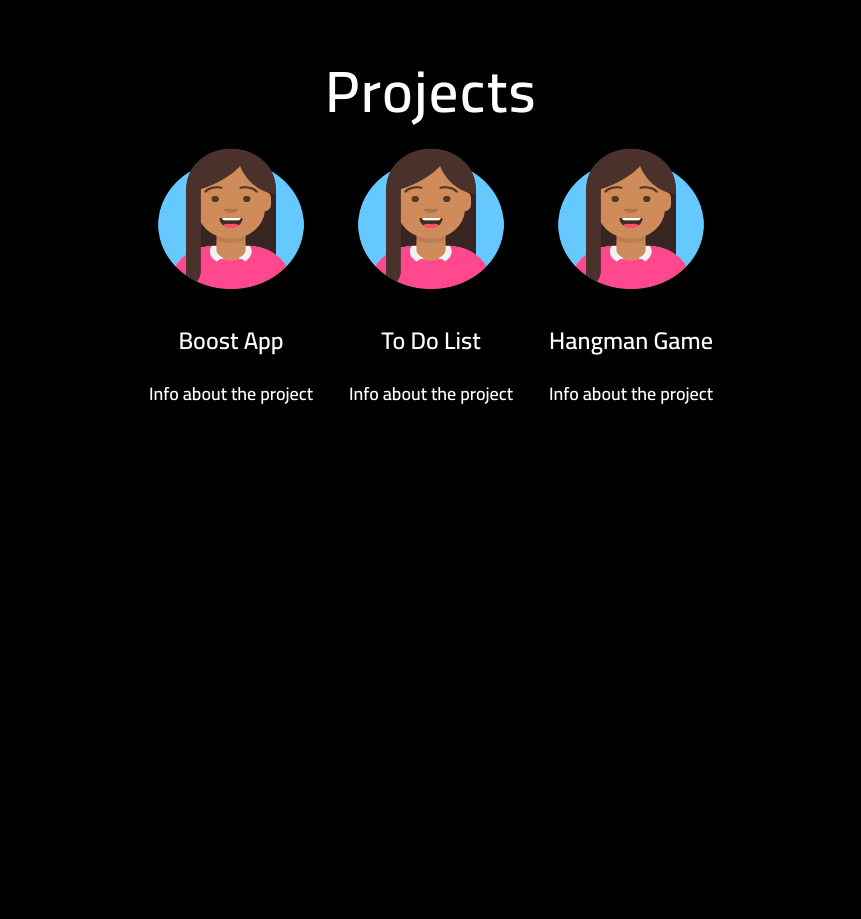
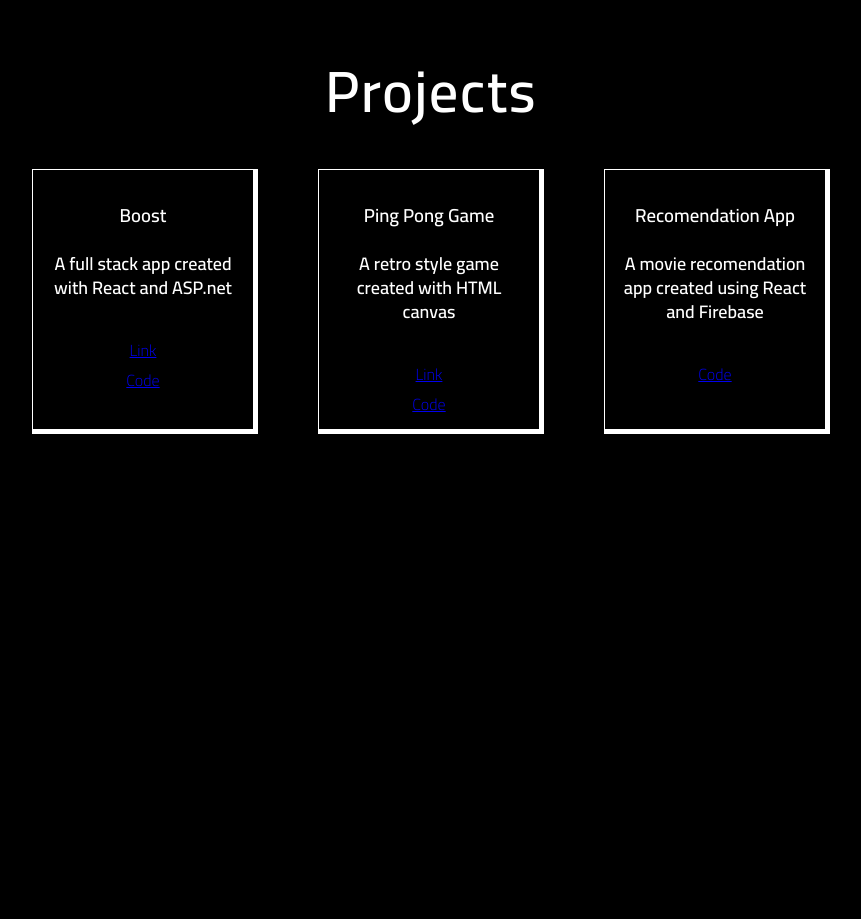
Before and after one commit to SerenaElizabeth/Portfolio, a React (Create React App) app: page / in a window 1280 px wide. Shown: the part 1780-2699 px from the top of the page, without its empty margins (209-1070 px from the left). Built offline with nearby package versions, Linux system fonts and the light colour scheme.

Commit message:
projects page

```diff
--- a/package.json
+++ b/package.json
@@ -14,6 +14,7 @@
     "react-scripts": "4.0.3",
     "react-scroll": "^1.8.2",
     "styled-components": "^5.2.3",
+    "TagCloud": "^2.2.0",
     "web-vitals": "^1.1.1"
   },
   "scripts": {
--- a/src/Components/Projects/ProjectsElements.js
+++ /dev/null
@@ -1,22 +0,0 @@
-import styled from "styled-components";
-
-export const ProjectsContainer = styled.div`
-  color: white;
-`;
-export const ProjectsH1 = styled.h1`
-  color: white;
-`;
-export const ProjectsWrapper = styled.div`
-  display: flex;
-  flex-direction: row;
-  justify-content: center;
-  margin-bottom: 50px;
-`;
-export const ProjectCard = styled.div`
-  width: 200px;
-`;
-export const ProjectImage = styled.img`
-  height: 150px;
-`;
-export const ProjectTitle = styled.h2``;
-export const ProjectDescription = styled.p``;
--- a/src/Components/Projects/index.js
+++ b/src/Components/Projects/index.js
@@ -1,37 +1,34 @@
 import React from "react";
-import {
-  ProjectsContainer,
-  ProjectsH1,
-  ProjectsWrapper,
-  ProjectCard,
-  ProjectImage,
-  ProjectTitle,
-  ProjectDescription,
-} from "./ProjectsElements";
-import logo from "../../logo192.png";
+import "./projects.css";
 
 function Projects() {
   return (
-    <ProjectsContainer id="projects" className="page">
-      <ProjectsH1>Projects</ProjectsH1>
-      <ProjectsWrapper>
-        <ProjectCard>
-          <ProjectImage src={logo} />
-          <ProjectTitle>Boost App</ProjectTitle>
-          <ProjectDescription>Info about the project</ProjectDescription>
-        </ProjectCard>
-        <ProjectCard>
-          <ProjectImage src={logo} />
-          <ProjectTitle>To Do List</ProjectTitle>
-          <ProjectDescription>Info about the project</ProjectDescription>
-        </ProjectCard>
-        <ProjectCard>
-          <ProjectImage src={logo} />
-          <ProjectTitle>Hangman Game</ProjectTitle>
-          <ProjectDescription>Info about the project</ProjectDescription>
-        </ProjectCard>
-      </ProjectsWrapper>
-    </ProjectsContainer>
+    <div id="projects" className="page">
+      <h1>Projects</h1>
+      <div className="projects-wrapper">
+        <div className="projects-card">
+
+          <h3>Boost</h3>
+          <p>A full stack app created with React and ASP.net</p>
+          <a href="https://boostapp.netlify.app/" target='_blank'>Link</a>
+          <br></br>
+          <a href="https://github.com/SerenaElizabeth/BoostFrontEnd" target='_blank'>Code</a>
+
+        </div>
+        <div className="projects-card">
+          <h3>Ping Pong Game</h3>
+          <p>A retro style game created with HTML canvas</p>
+          <a href="https://serenaelizabeth.github.io/PingPong/" target='_blank'>Link</a>
+          <br></br>
+          <a href="https://github.com/SerenaElizabeth/PingPong" target='_blank'>Code</a>
+        </div>
+        <div className="projects-card">
+          <h3>Recomendation App</h3>
+          <p>A movie recomendation app created using React and Firebase</p>
+          <a href="https://github.com/SerenaElizabeth/RecommendationApp" target='_blank'>Code</a>
+        </div>
+      </div>
+    </div>
   );
 }
 
--- /dev/null
+++ b/src/Components/Projects/projects.css
@@ -0,0 +1,27 @@
+#projects {
+  color: white;
+}
+
+
+.projects-wrapper {
+  display: flex;
+  flex-direction: row;
+  justify-content: center;
+  margin-bottom: 50px;
+}
+
+.projects-card {
+  width: 200px;
+  border-right: 5px solid white;
+  border-left: 0.5px solid white;
+  border-top: 0.5px solid white;
+  border-bottom: 5px solid white;
+  margin: 30px;
+  padding: 10px;
+}
+
+
+.projects-wrapper img {
+  height: 150px;
+
+}
```
Also changed, not shown: src/Components/WordCloud/index.js (added), 1 other file (tests, documents, lock files or other folders).
